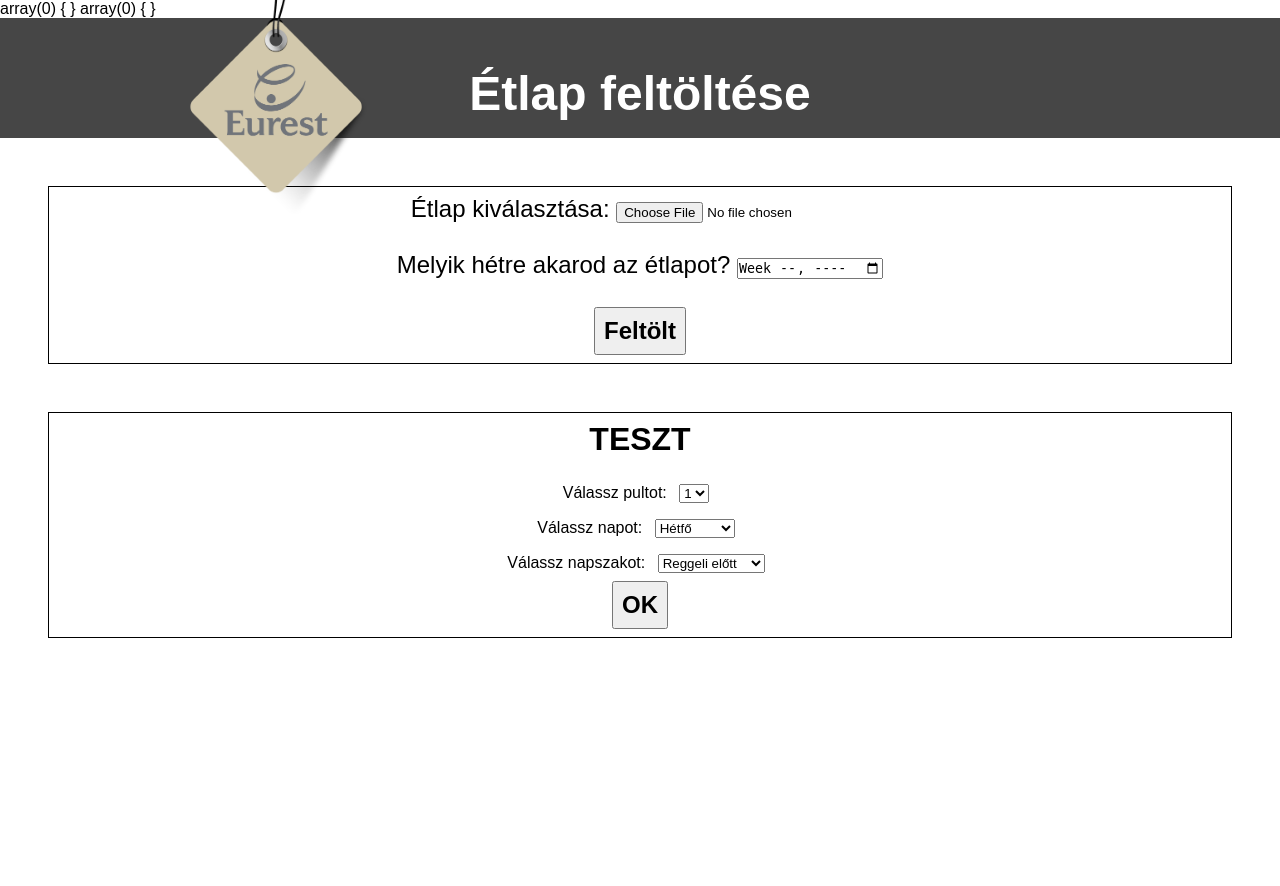
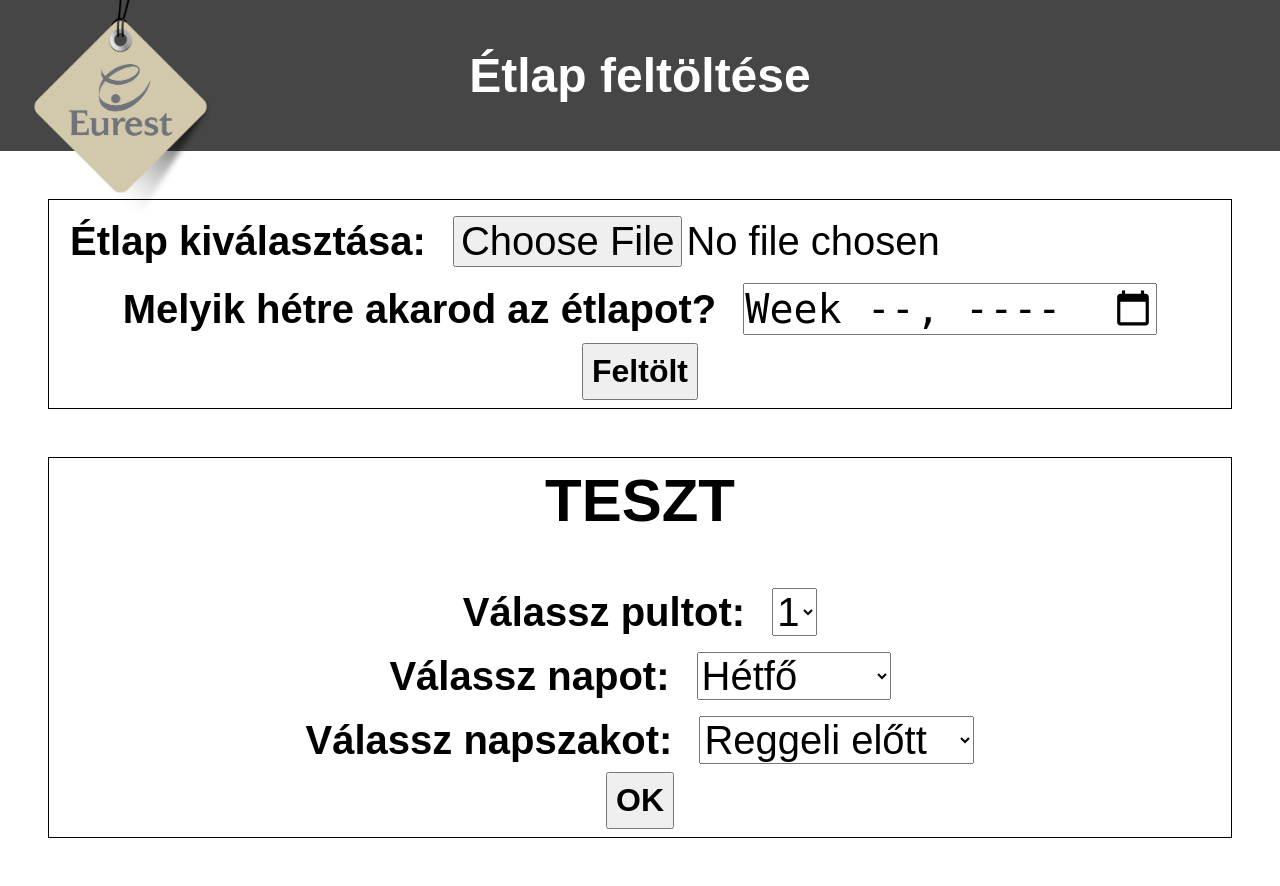
Before and after one commit to belbanas/etlap, a PHP site: page /feltoltes.php in a window 1280 px wide. Before the commit the page ends 638 px from the top, so only its background shows below. Run offline with PHP 8.4, Linux system fonts and the light colour scheme.

Commit message:
fix font sizes

```diff
--- a/feltoltes.php
+++ b/feltoltes.php
@@ -3,8 +3,6 @@
 use app\models\Upload;
 
 require_once __DIR__ . '/vendor/autoload.php';
-
-var_dump($_FILES, $_POST);
 
 $uploadOK = 'semmi';
 
@@ -42,15 +40,15 @@ if (isset($_FILES['etlap'])) {
     </div>
     <form action="feltoltes.php" method="post" enctype="multipart/form-data">
         <label for="etlap">Étlap kiválasztása:</label>
-        <input type="file" name="etlap" id="etlap"><br><br>
+        <input type="file" name="etlap" id="etlap"><br>
         <!--        Ez csak akkor fog működni ha chrome-al használja          -->
         <label for="week">Melyik hétre akarod az étlapot?</label>
-        <input type="week" name="week" id="week"><br><br>
+        <input type="week" name="week" id="week"><br>
         <button type="submit" name="submit">Feltölt</button>
     </form>
 </div>
 <div class="test-container">
-    <h1>TESZT</h1><br>
+    <h2>TESZT</h2><br>
     <form action="bejarat.html" method="get">
         <label for="pult">Válassz pultot:</label>
         <select name="id" id="pult">
--- a/static/css/feltoltes.css
+++ b/static/css/feltoltes.css
@@ -37,27 +37,26 @@ body {
     padding: 3rem;
 }
 
-.upload-container {
+.upload-container, .test-container {
     text-align: center;
     margin: 3rem;
-    font-size: 1.5rem;
+    font-size: 2.5rem;
     border: 1px solid black;
     padding: 0.5rem;
 }
 
 button {
-    font-size: 1.5rem;
+    font-size: 2rem;
     font-weight: bold;
     padding: 0.5rem;
 }
 
-.test-container {
-    margin: 3rem;
-    text-align: center;
-    border: 1px solid black;
-    padding: 0.5rem;
+select, input {
+    margin: 0.5rem;
+    font-size: 2.5rem;
 }
 
-select {
-    margin: 0.5rem
+label {
+    padding: 0.5rem;
+    font-weight: bold;
 }
```
